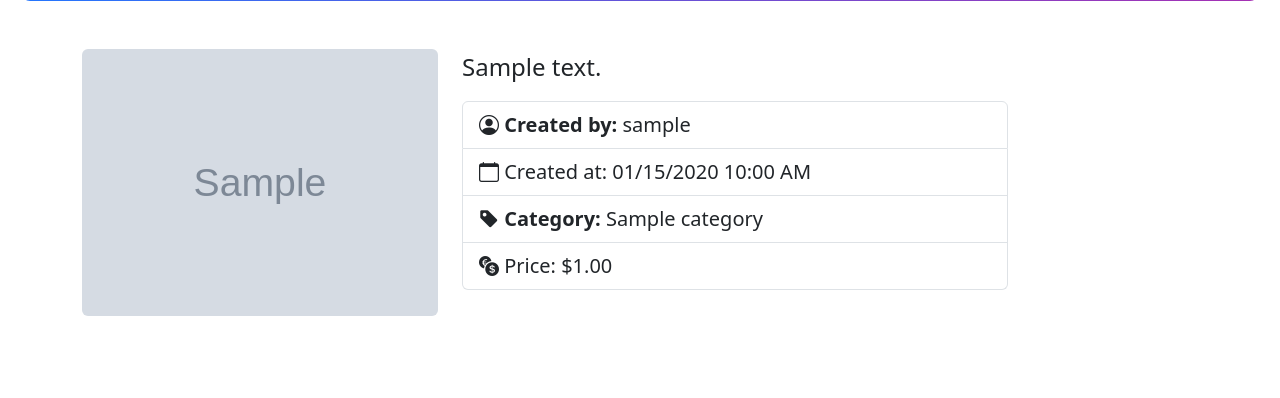
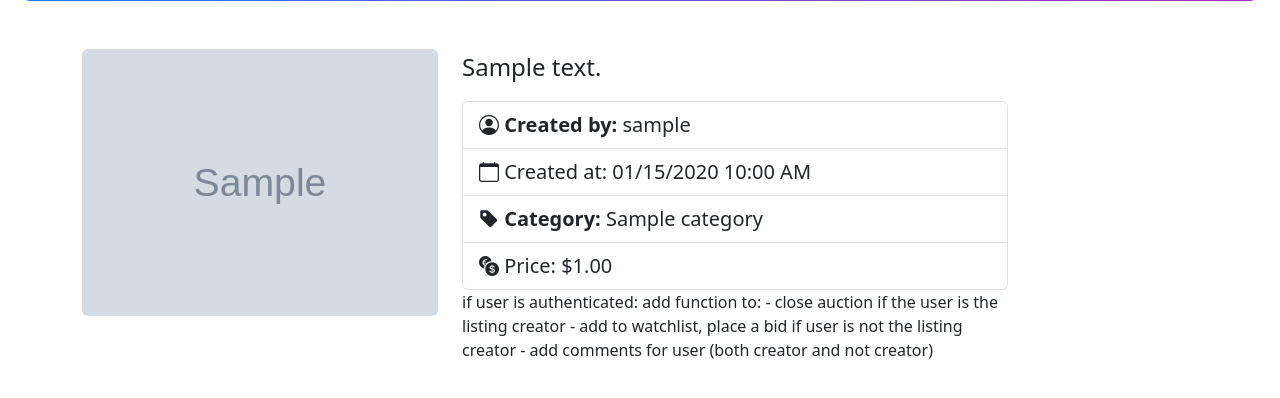
Before and after one commit to dtettarasar/cs50w-pset2, a Django app: page /view-listing/1/ in a window 1280 px wide. Shown: the part 265-663 px from the top of the page. Run offline with Django 3.2, Linux system fonts and the light colour scheme; a user stored in the database is signed in; tables that the repository leaves empty hold one stand-in row (values such as "Sample post"); grey boxes marked "Sample" are stand-in pictures; some libraries are stand-ins or nearby versions.

Commit message:
add comments to define features to build in view listing

```diff
--- a/auctions/templates/auctions/view_listing.html
+++ b/auctions/templates/auctions/view_listing.html
@@ -57,6 +57,21 @@
 
                     </ul>
 
+                    {% if user.is_authenticated %}
+
+                            if user is authenticated: add function to:
+
+                            - close auction if the user is the listing creator
+                            - add to watchlist, place a bid if user is not the listing creator
+
+                            - add comments for user (both creator and not creator)
+
+                    {% else %}
+
+                            Not signed in. we can add a message to invite user to register or login, to access features
+
+                    {% endif %}
+
                 </div>
 
             </div>
```
